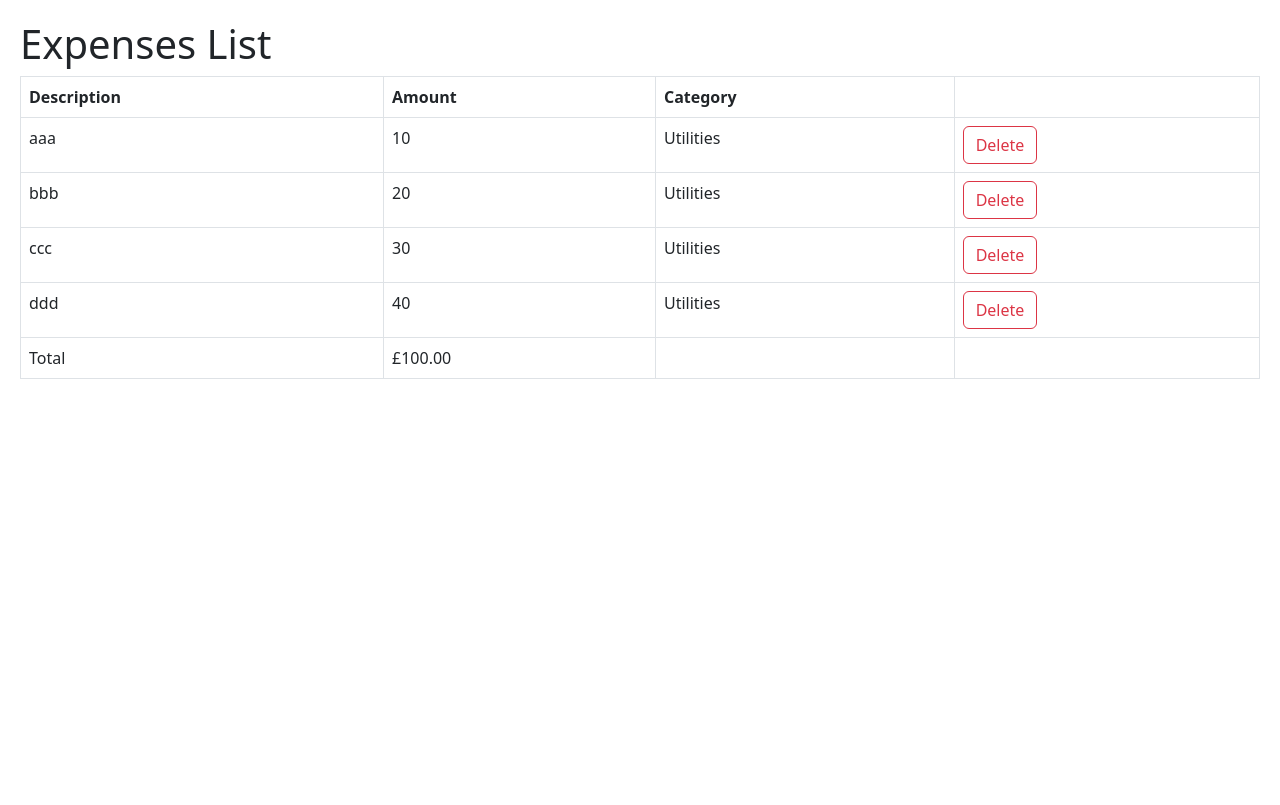
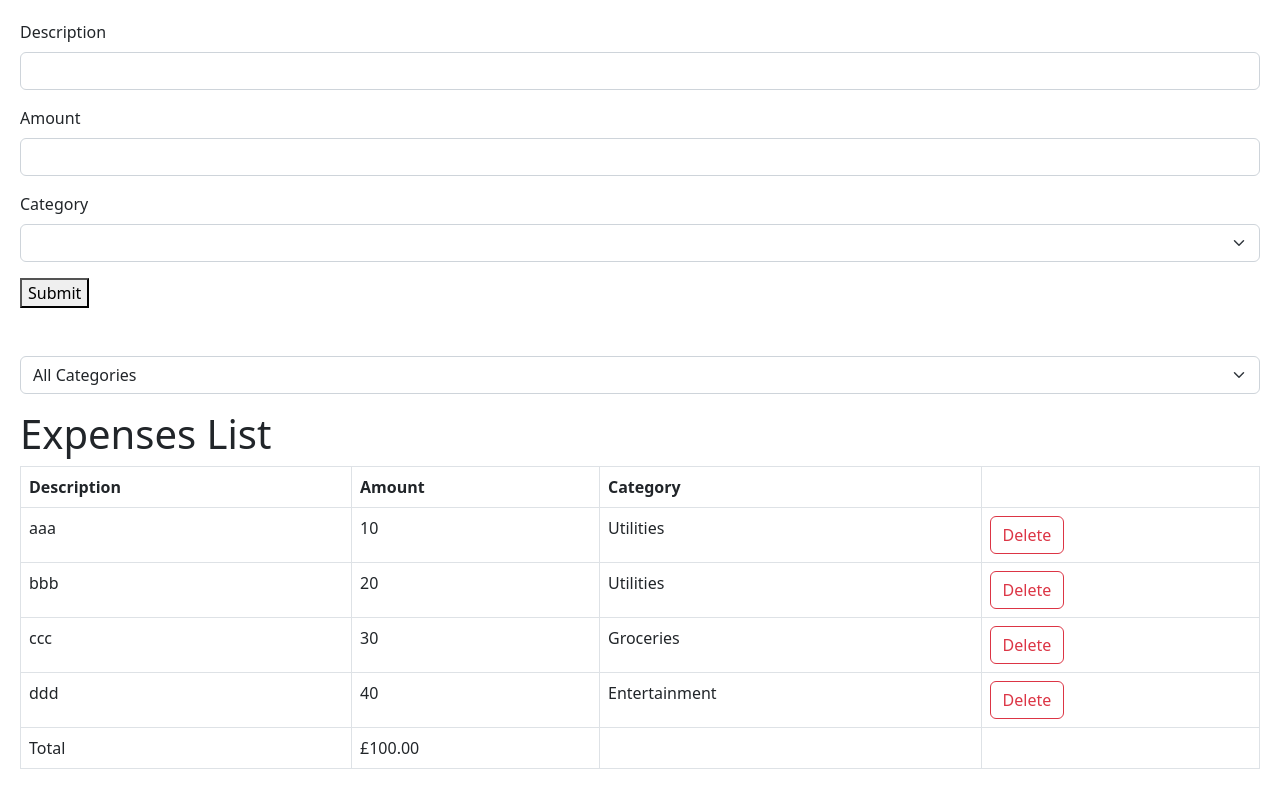
Before and after one commit to ChloeL-E/react-app, a React (Vite) app: page / in a window 1280 px wide. Built offline with nearby package versions, Linux system fonts and the light colour scheme.

Commit message:
Added expense form and filtering

```diff
--- a/src/App.tsx
+++ b/src/App.tsx
@@ -7,19 +7,35 @@
 import ExpandableText from "./components/ExpandableText";
 import Form from "./components/Form";
 import ExpenseList from "./expense-tracker/components/ExpenseList";
+import ExpenseFilter from "./expense-tracker/components/ExpenseFilter";
+import ExpenseForm from "./expense-tracker/components/ExpenseForm";
+import categories from "./expense-tracker/categories";
 
 function App() {
+  const [selectedCategory, setSelectedCategory] = useState("");
   const [expenses, setExpenses] = useState([
     { id: 1, description: "aaa", amount: 10, category: "Utilities" },
     { id: 2, description: "bbb", amount: 20, category: "Utilities" },
-    { id: 3, description: "ccc", amount: 30, category: "Utilities" },
-    { id: 4, description: "ddd", amount: 40, category: "Utilities" },
+    { id: 3, description: "ccc", amount: 30, category: "Groceries" },
+    { id: 4, description: "ddd", amount: 40, category: "Entertainment" },
   ]);
+
+  const visibleExpenses = selectedCategory
+    ? expenses.filter((e) => e.category === selectedCategory)
+    : expenses;
 
   return (
     <div>
+      <div className="mb-5">
+        <ExpenseForm />
+      </div>
+      <div className="mb-3">
+        <ExpenseFilter
+          onSelectCategory={(category) => setSelectedCategory(category)}
+        />
+      </div>
       <ExpenseList
-        expenses={expenses}
+        expenses={visibleExpenses}
         heading="Expenses List"
         onDelete={(id) => setExpenses(expenses.filter((e) => e.id !== id))}
       />
--- /dev/null
+++ b/src/expense-tracker/categories.ts
@@ -0,0 +1,3 @@
+const categories = ["Groceries", "Utilities", "Entertainement"] as const;
+
+export default categories;
--- /dev/null
+++ b/src/expense-tracker/components/ExpenseFilter.tsx
@@ -0,0 +1,24 @@
+import React from "react";
+import categories from "../categories";
+
+interface Props {
+  onSelectCategory: (category: string) => void;
+}
+
+const ExpenseFilter = ({ onSelectCategory }: Props) => {
+  return (
+    <select
+      className="form-select"
+      onChange={(event) => onSelectCategory(event.target.value)}
+    >
+      <option value="">All Categories</option>
+      {categories.map((category) => (
+        <option key={category} value={category}>
+          {category}
+        </option>
+      ))}
+    </select>
+  );
+};
+
+export default ExpenseFilter;
--- /dev/null
+++ b/src/expense-tracker/components/ExpenseForm.tsx
@@ -0,0 +1,80 @@
+import { z } from "zod";
+import { useForm } from "react-hook-form";
+import { zodResolver } from "@hookform/resolvers/zod";
+import categories from "../categories";
+
+const schema = z.object({
+  description: z
+    .string()
+    .min(3, { message: "Description should be at least 3 characters" })
+    .max(50),
+  amount: z
+    .number({ invalid_type_error: "Amount is required" })
+    .min(0.01)
+    .max(100_000),
+  category: z.enum(categories, {
+    errorMap: () => ({ message: "Category is required" }),
+  }),
+});
+
+type ExpenseFormData = z.infer<typeof schema>;
+
+const ExpenseForm = () => {
+  const {
+    register,
+    handleSubmit,
+    formState: { errors },
+  } = useForm<ExpenseFormData>({ resolver: zodResolver(schema) });
+
+  return (
+    <form onSubmit={handleSubmit((data) => console.log(data))}>
+      <div className="mb-3">
+        <label htmlFor="description" className="form-label">
+          Description
+        </label>
+        <input
+          {...register("description")}
+          id="description"
+          type="text"
+          className="form-control"
+        />
+        {errors.description && (
+          <p className="text-danger">{errors.description.message}</p>
+        )}
+      </div>
+      <div className="mb-3">
+        <label htmlFor="amount" className="form-label">
+          Amount
+        </label>
+        <input
+          {...register("amount", { valueAsNumber: true })}
+          id="amount"
+          type="text"
+          className="form-control"
+        />
+        {errors.amount && (
+          <p className="text-danger">{errors.amount.message}</p>
+        )}
+      </div>
+      <div className="mb-3">
+        <label htmlFor="category" className="form-label">
+          Category
+        </label>
+        <select {...register("category")} id="category" className="form-select">
+          <option value=""></option>
+          {categories.map((category) => (
+            <option key={category} value={category}>
+              {category}
+            </option>
+          ))}
+        </select>
+        {errors.category && (
+          <p className="text-danger">{errors.category.message}</p>
+        )}
+      </div>
+      <button className="btn-outline-primary">Submit</button>
+    </form>
+  );
+};
+
+export default ExpenseForm;
```
